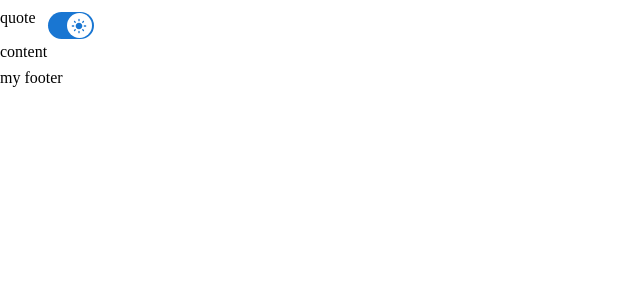
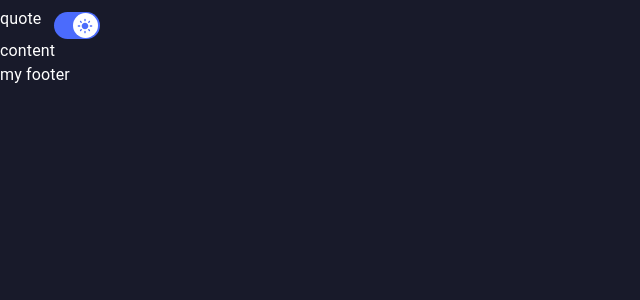
Before and after one commit to ZeraiGR/SnapFlex, a Next.js app in the folder frontend-next/: page / in a window 1280 px wide. Shown: the top 300 px of the page, without its empty margins (0-640 px from the left). Built offline with nearby package versions, Linux system fonts and the light colour scheme.

Commit message:
app component was updated with theme context

```diff
--- a/frontend-next/src/pages/_app.tsx
+++ b/frontend-next/src/pages/_app.tsx
@@ -1,6 +1,48 @@
+import { useMemo, useState } from 'react';
+import { CacheProvider, EmotionCache } from '@emotion/react';
+import type { AppProps } from 'next/app';
+import { PaletteMode } from '@mui/material';
+import { ThemeProvider, createTheme } from '@mui/material/styles';
+import CssBaseline from '@mui/material/CssBaseline';
+import Head from 'next/head';
 import '@/styles/globals.css';
-import type { AppProps } from 'next/app';
 
-export default function App({ Component, pageProps }: AppProps) {
-  return <Component {...pageProps} />;
+import { ThemeContext } from '@/context/themeContext';
+import { getDesignTokens, createEmotionCache } from '@/utils';
+
+const clientSideEmotionCache = createEmotionCache();
+
+export interface MyAppProps extends AppProps {
+  emotionCache?: EmotionCache;
 }
+
+export default function App({ Component, emotionCache = clientSideEmotionCache, pageProps }: MyAppProps) {
+  const [mode, setMode] = useState<PaletteMode>('dark');
+
+  const colorMode = useMemo(
+    () => ({
+      toggleColorMode: () => {
+        setMode((prevMode: PaletteMode) =>
+          prevMode === 'light' ? 'dark' : 'light',
+        );
+      },
+    }),
+    [],
+  );
+
+  const theme = useMemo(() => createTheme(getDesignTokens(mode)), [mode]);
+
+  return (
+    <CacheProvider value={emotionCache}>
+      <ThemeContext.Provider value={colorMode}>
+        <ThemeProvider theme={theme}>
+          <Head>
+            <meta name="viewport" content="initial-scale=1, width=device-width" />
+          </Head>
+          <CssBaseline />
+          <Component {...pageProps} />
+        </ThemeProvider>
+      </ThemeContext.Provider>
+    </CacheProvider>
+  );
+}
```
